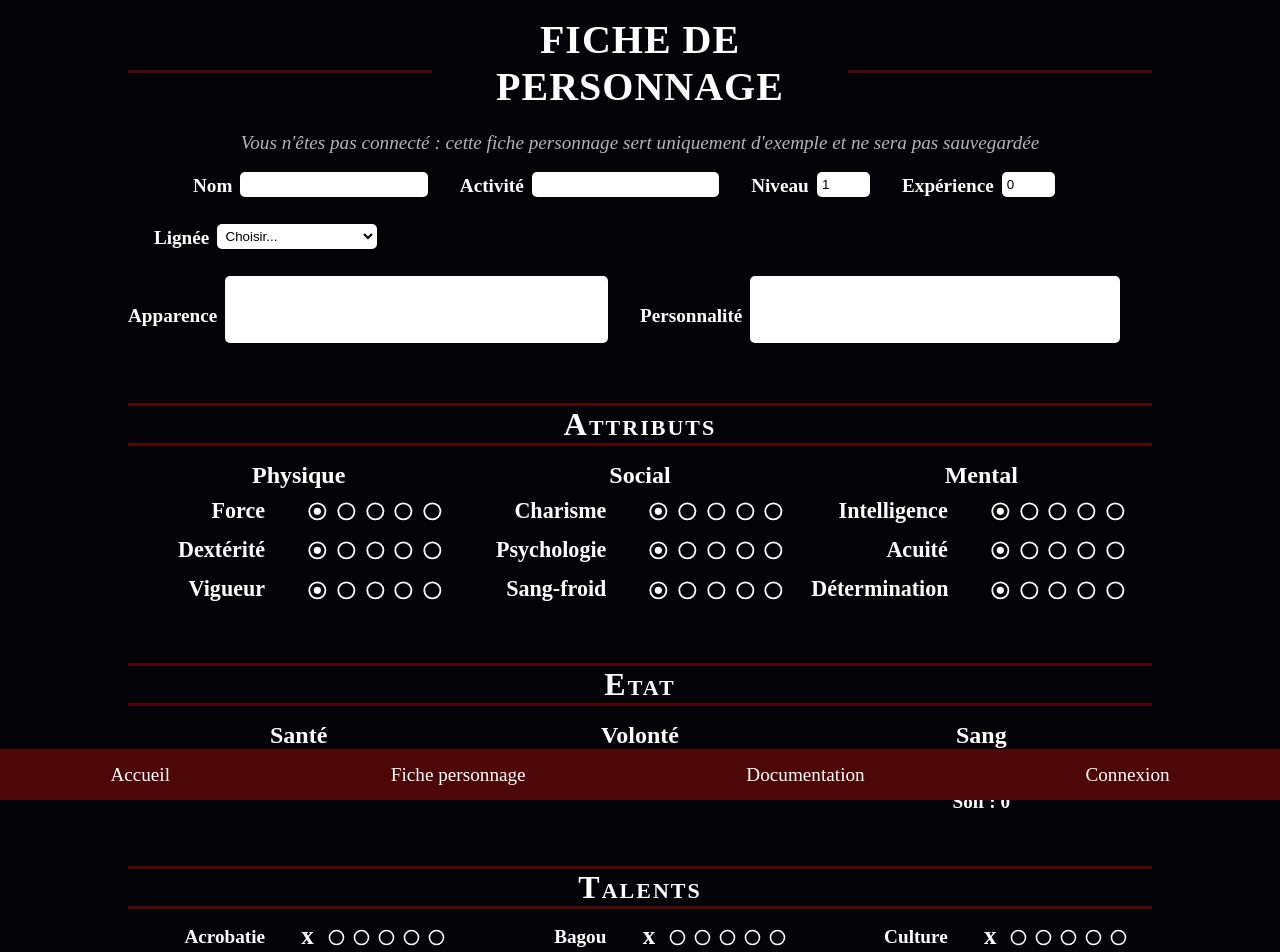
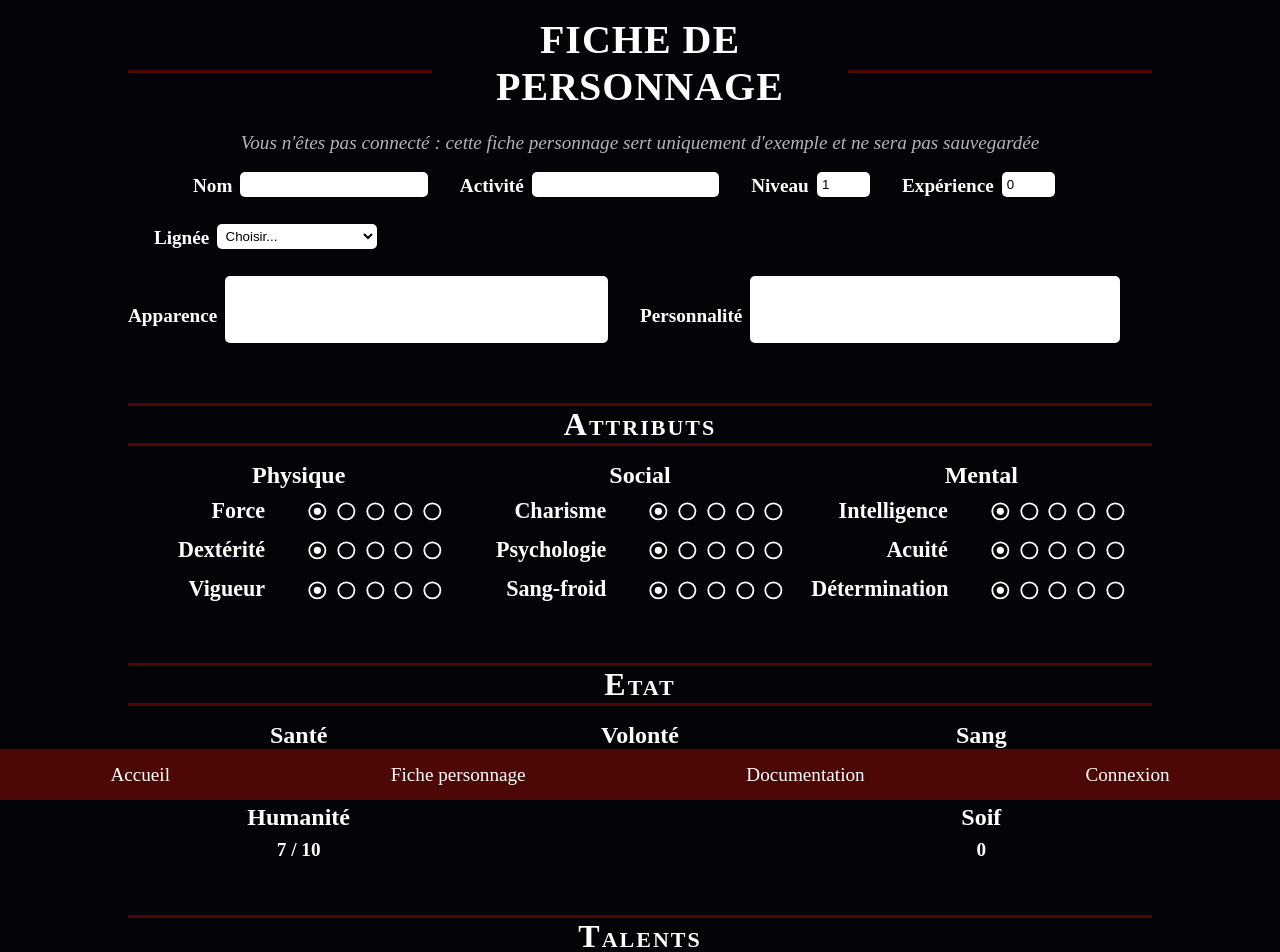
Before and after one commit to IrealCreation/vtm, a Next.js app: page /fiche in a window 1280 px wide. Shown: the top 952 px of the page. Built offline with nearby package versions, Linux system fonts and the light colour scheme.

Commit message:
Affichage Soif et Humanité

```diff
--- a/components/fichePerso.tsx
+++ b/components/fichePerso.tsx
@@ -14,7 +14,7 @@ import { talentsPhysique, talentsSocial, talentsMental } from "@/data/talents"
 import { lignees } from "@/data/lignees"
 import { ressources } from "@/data/ressources"
 import { StoreRootState, StoreAppDispatch, setNiveau } from "@/redux/store"
-import { setCharacter, setLignee, setNom, setExperience, setActivite, setApparence, setPersonnalite, setSante, setVolonte, setSang, setTalent, setAttribut, setDiscipline, setRessourceNiveau, setRessourceDetail, computeEtat } from "@/redux/store"
+import { setCharacter, setLignee, setNom, setExperience, setActivite, setApparence, setPersonnalite, setSante, setVolonte, setSang, setHumanite, setTalent, setAttribut, setDiscipline, setRessourceNiveau, setRessourceDetail, computeEtat } from "@/redux/store"
 import { Character, calculSoif } from "@/interfaces/character"
 
 export default function FichePerso(props: {isLogged?: boolean, id?:number}) {
@@ -41,7 +41,9 @@ export default function FichePerso(props: {isLogged?: boolean, id?:number}) {
         volonte: "La volonté permet de relancer les dés d'une action, de résister à la Frénésie ou aux influences mentales / sociales",
         volonteQte: "Sang-froid + Détermination + 1",
         sang: "Utilisé pour lancer des disciplines vampiriques",
-        soif: "S'accroît tous les 3 points de sang manquants"
+        soif: "Nombre des dés de Soif pouvant venir perturber chaque jet",
+        soifQte: "+1 tous les 3 points de sang manquants",
+        humanite: "Le contrôle que vous maintenez sur votre Bête intérieure"
     };
 
     const updateNom = (value: string) => {
@@ -75,6 +77,9 @@ export default function FichePerso(props: {isLogged?: boolean, id?:number}) {
     }
     const updateSang = (value: number) => {
         dispatch(setSang(value));
+    }
+    const updateHumanite = (value: number) => {
+        dispatch(setHumanite(value));
     }
     const updateAttribut = (name: string, value: number) => {
         dispatch(setAttribut({name: name, value: value}));
@@ -251,28 +256,31 @@ export default function FichePerso(props: {isLogged?: boolean, id?:number}) {
         <></>
     );
 
-    let soif: number = 0;
+    let soif = 0;
     if(props.isLogged) {
         soif = calculSoif(character);
     }
 
+    // Updating potential undefined values
+    if(character.humanite == null) {
+        dispatch(setHumanite(7));
+    }
+
     const jsxSante: JSX.Element = (props.isLogged ?
-        <>
-            <NumberField label="" min={0} max={character.santeMax} value={character.sante} onUpdate={updateSante}/>&nbsp;/&nbsp;
-        </>
+        <><NumberField label="" min={0} max={character.santeMax} value={character.sante} onUpdate={updateSante}/>&nbsp;/&nbsp;</>
         : <></>
     );
     const jsxVolonte: JSX.Element = (props.isLogged ?
-        <>
-            <NumberField label="" min={0} max={character.volonteMax} value={character.volonte} onUpdate={updateVolonte}/>&nbsp;/&nbsp;
-        </>
+        <><NumberField label="" min={0} max={character.volonteMax} value={character.volonte} onUpdate={updateVolonte}/>&nbsp;/&nbsp;</>
         : <></>
     );
     const jsxSang: JSX.Element = (props.isLogged ?
-        <>
-            <NumberField label="" min={0} max={character.sangMax} value={character.sang} onUpdate={updateSang}/>&nbsp;/&nbsp;
-        </>
+        <><NumberField label="" min={0} max={character.sangMax} value={character.sang} onUpdate={updateSang}/>&nbsp;/&nbsp;</>
         : <></>
+    );
+    const jsxHumanite: JSX.Element = (props.isLogged ?
+        <><NumberField label="" min={0} max={10} value={character.humanite ? character.humanite : 7} onUpdate={updateHumanite}/>&nbsp;/&nbsp;10</>
+        : <p>{character.humanite ? character.humanite : 7}&nbsp;/&nbsp;10</p>
     );
 
     return (
@@ -319,7 +327,8 @@ export default function FichePerso(props: {isLogged?: boolean, id?:number}) {
             </div>
 
             <h2>Etat</h2>
-            <div className="columns etat">
+            <div className="etat">
+                <div className="columns">
                     <div>
                         <h3 data-tooltip-id="tooltip" data-tooltip-content={tooltips.sante}>Santé</h3>
                         <p>
@@ -340,12 +349,18 @@ export default function FichePerso(props: {isLogged?: boolean, id?:number}) {
                     </div>
                 </div>
                 <div className="columns">
-                <div></div>
+                    <div>
+                        <h3 data-tooltip-id="tooltip" data-tooltip-content={tooltips.humanite}>Humanité</h3>
+                        {jsxHumanite}
+                    </div>
                     <div></div>
                     <div>
-                    <p data-tooltip-id="tooltip" data-tooltip-content={tooltips.soif}>Soif : {soif}</p>
+                        <h3 data-tooltip-id="tooltip" data-tooltip-content={tooltips.soif}>Soif</h3>
+                        <p>{soif}</p>
                     </div>
                 </div>
+            </div>
+
 
             <h2>Talents</h2>
             <div className="columns talents">
--- a/interfaces/character.ts
+++ b/interfaces/character.ts
@@ -18,6 +18,7 @@ export interface Character {
     volonteMax: number;
     sang: number;
     sangMax: number;
+    humanite?: number;
     attributs: CharacterAttributListe;
     talents: CharacterTalentsListe;
     disciplines: CharacterDisciplineListe;
--- a/redux/store.ts
+++ b/redux/store.ts
@@ -24,6 +24,7 @@ export function generateCharacter(): Character {
       volonteMax: 1,
       sang: 1,
       sangMax: 1,
+      humanite: 7,
       disciplines: {},
       attributs: {},
       talents: {},
@@ -81,7 +82,15 @@ export const characterSlice = createSlice({
           niveau: 0,
           discipline: discipline
         }
-      })
+      });
+
+      // Assignation de l'Humanité
+      if(lignee.nom == "Tzimisce") {
+        state.character = {...state.character, humanite: 6};
+      }
+      else {
+        state.character = {...state.character, humanite: 7};
+      }
 
       state.character = {...state.character, disciplines: disciplineListe};
       console.log(state.character);
@@ -124,6 +133,9 @@ export const characterSlice = createSlice({
     setSang: (state, action: {payload: number}) => {
       state.character = {...state.character, sang: action.payload};
     },
+    setHumanite: (state, action: {payload: number}) => {
+      state.character = {...state.character, humanite: action.payload};
+    },
     setTalent: (state, action: {payload: {name: string, value: number}}) => {
       let newTalents = {...state.character.talents};
       newTalents[action.payload.name].niveau = action.payload.value;
@@ -153,7 +165,7 @@ export const characterSlice = createSlice({
   },
 })
 
-export const { setCharacter, resetCharacter, setLignee, setNom, setNiveau, setExperience, setActivite, setApparence, setPersonnalite, setSante, setVolonte, setSang, setTalent, setAttribut, setDiscipline, setRessourceNiveau, setRessourceDetail, computeEtat } = characterSlice.actions;
+export const { setCharacter, resetCharacter, setLignee, setNom, setNiveau, setExperience, setActivite, setApparence, setPersonnalite, setSante, setVolonte, setSang, setHumanite, setTalent, setAttribut, setDiscipline, setRessourceNiveau, setRessourceDetail, computeEtat } = characterSlice.actions;
 
 interface CharacterSliceState {
   character: Character
--- a/styles/fichePerso.scss
+++ b/styles/fichePerso.scss
@@ -30,6 +30,10 @@
             input {
                 margin-right: 0.5em;
             }
+        }
+
+        .columns + .columns {
+            margin-top: 1em;
         }
     }
 
```
Lines whose indentation alone changed are shown as unchanged.
